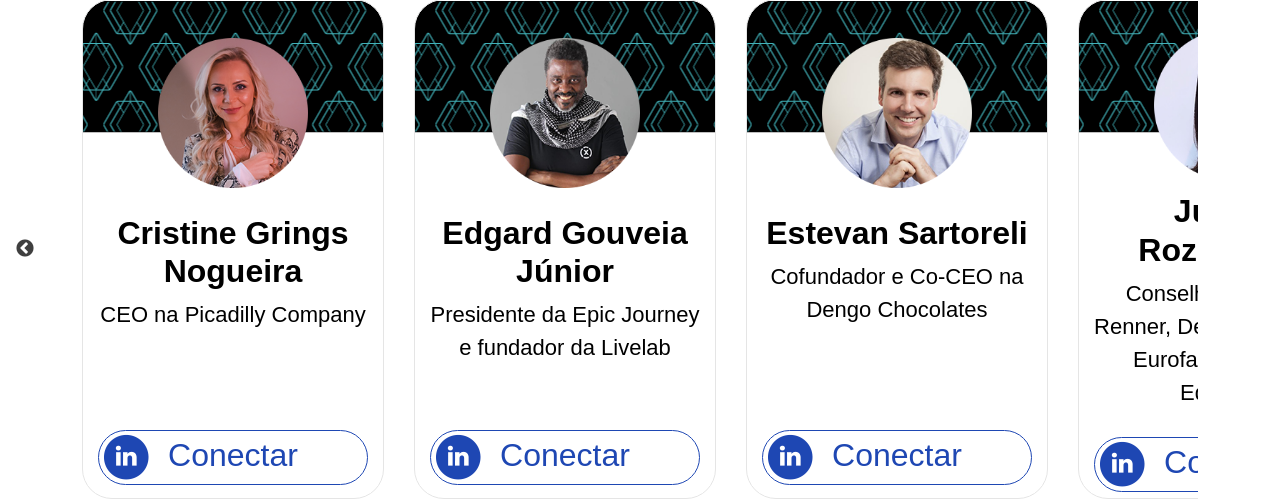
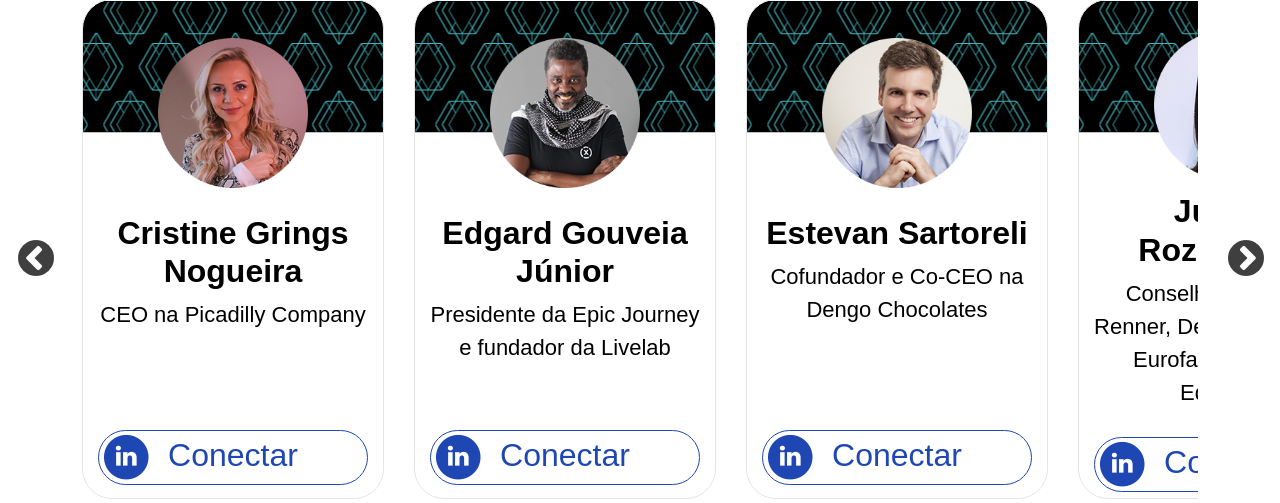
Before and after one commit to fernandosoares/ibgc-2023, a WordPress theme: template index.php in a window 1280 px wide. Shown: the part 1649-2152 px from the top of the page. Run offline with PHP 8.4 and a stand-in for WordPress, Linux system fonts and the light colour scheme; the site name, menu and one post (Sample post) are stand-ins, and other content is empty; some libraries are stand-ins or nearby versions.

Commit message:
fix: slider

```diff
--- a/assets/css/common/app.css
+++ b/assets/css/common/app.css
@@ -12,8 +12,15 @@
     scroll-margin-top: 120px;
 }
 
-#congressos .slick-prev:before, .slick-next:before {
+#congressos .slick-prev:before, .slick-next:before,
+#congressos .slick-prev:before, .slick-prev:before {
     color: #fff !important;
+    font-size: 42px;
+}
+
+#palestrantes .slick-prev:before, .slick-next:before,
+#palestrantes .slick-prev:before, .slick-prev:before {
+    color: #000 !important;
     font-size: 42px;
 }
 
--- a/assets/css/modules/speakers.css
+++ b/assets/css/modules/speakers.css
@@ -58,10 +58,7 @@
     border-radius: 28px;
     padding: 0 0 5px;
     margin: 0 15px;
-
 }
-
-
 
 #palestrantes .palestrante .info h3 {
     color: #000;
```
